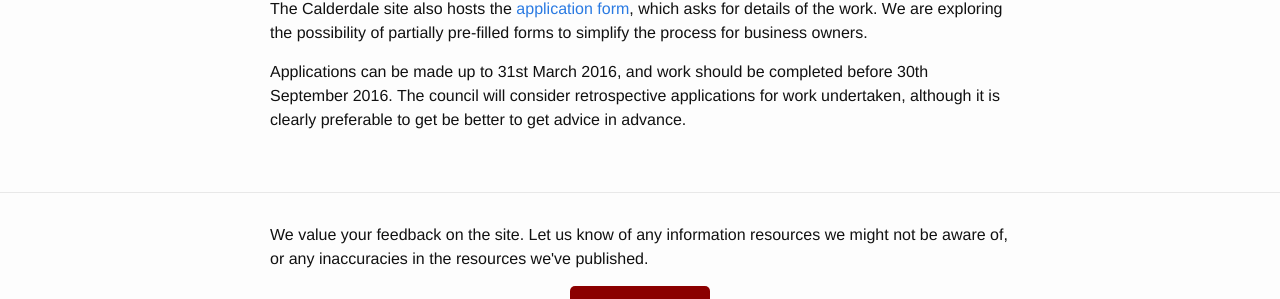
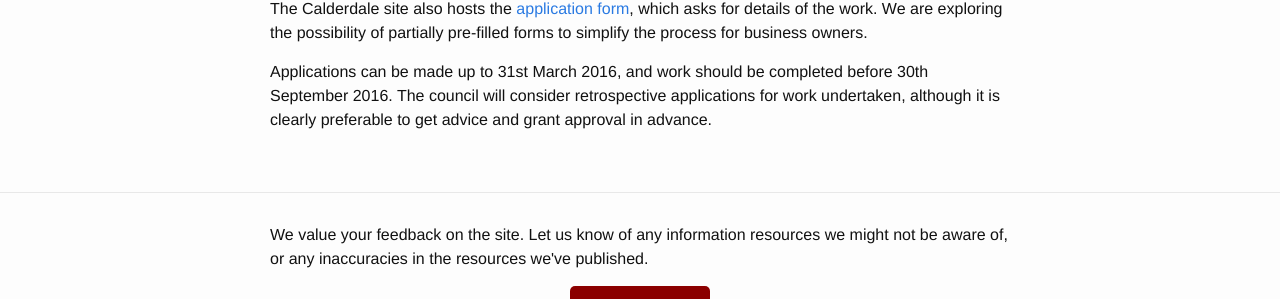
Before and after one commit to dringtech/ucvr-flood-info, a Jekyll site: the page built from funding/repair-and-renew-grant.md, in a window 1280 px wide. Shown: the part 548-847 px from the top of the page. Built offline with Jekyll 4.4.1, drawn with Linux system fonts in a browser that asks for light colours.

Commit message:
Fixing working on repair and renew grant

```diff
--- a/funding/repair-and-renew-grant.md
+++ b/funding/repair-and-renew-grant.md
@@ -34,7 +34,7 @@ pre-filled forms to simplify the process for business owners.
 Applications can be made up to 31st March 2016, and work should be completed
 before 30th September 2016. The council will consider retrospective
 applications for work undertaken, although it is clearly preferable to get
-be better to get advice in advance.
+advice and grant approval in advance.
 
 [CALDERDALE_BIZ_SUPPORT]: http://www.calderdale.gov.uk/environment/flooding/help-available.html#business
 [GUIDANCE_DOC]: http://www.calderdale.gov.uk/environment/flooding/Repair-Renew-Grant-Scheme_Guidance-Document_Jan2016.pdf
```
